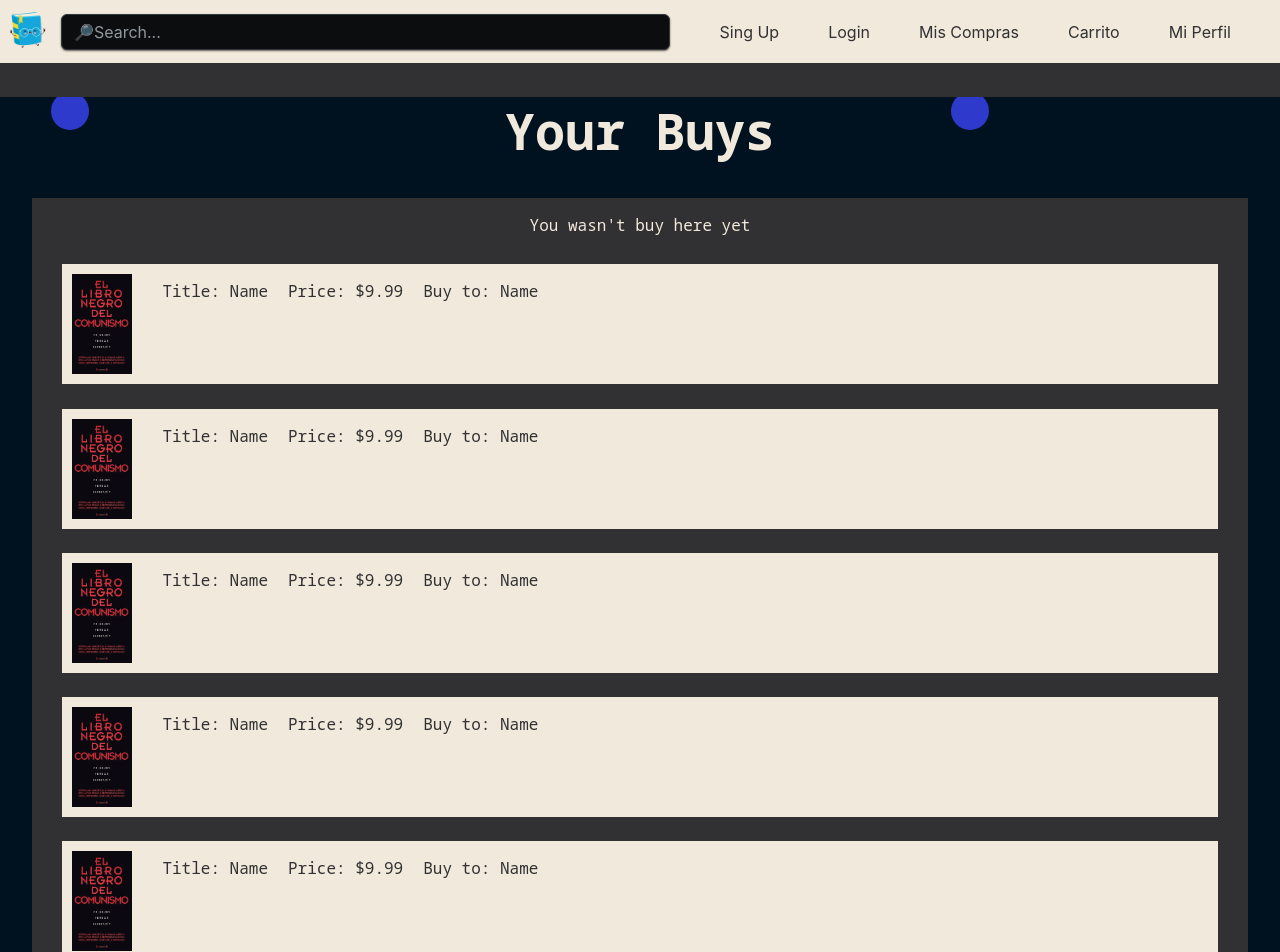
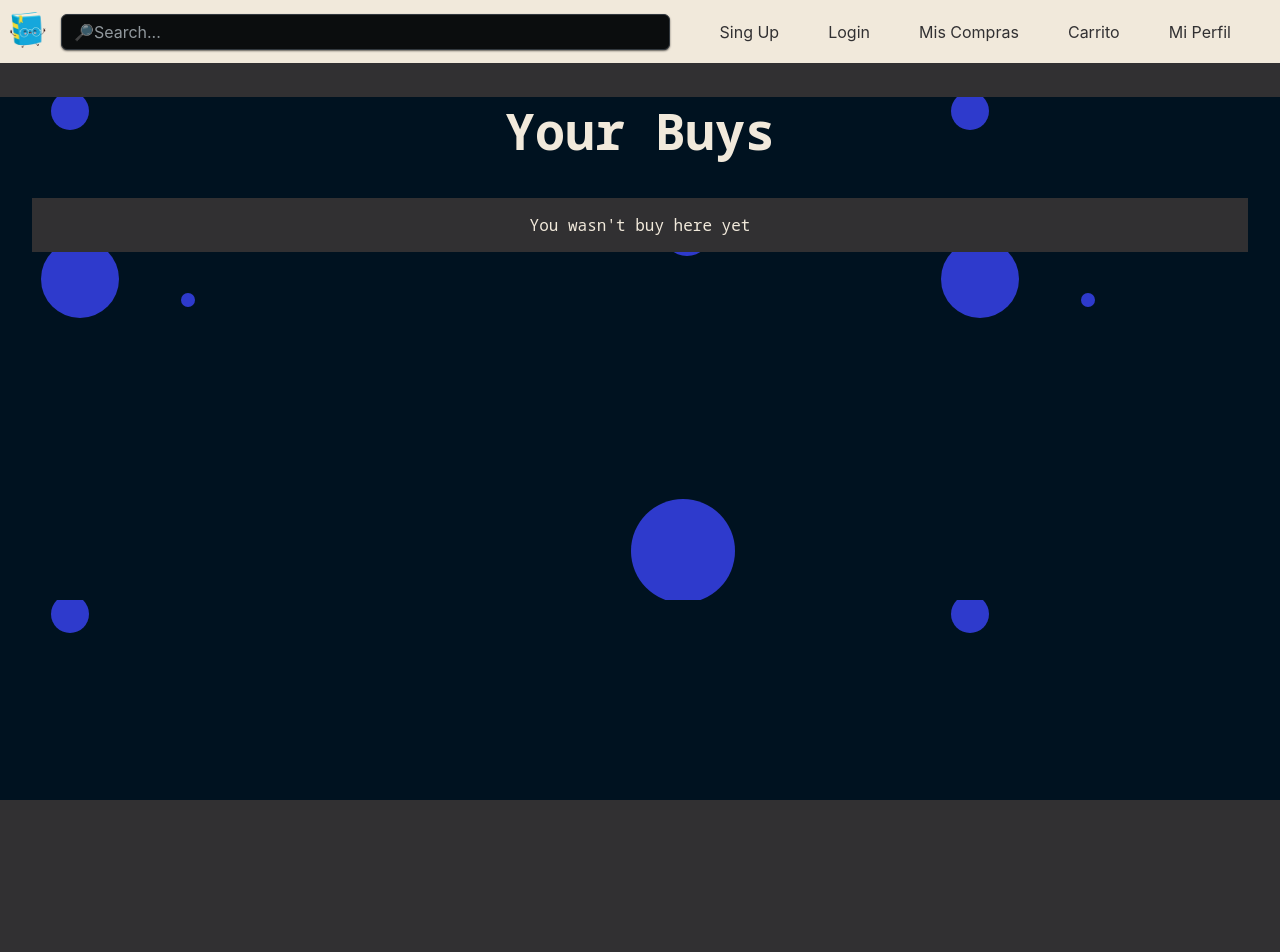
Before and after one commit to RevelioX/online_books, a Next.js app: page /compras in a window 1280 px wide. Shown: the top 952 px of the page. After the commit the page ends 800 px from the top, so only its background shows below. Built offline with nearby package versions, Linux system fonts and the light colour scheme.

Commit message:
purchasedBook separated from compras

```diff
--- /dev/null
+++ b/src/components/purchasedBook.js
@@ -0,0 +1,14 @@
+import style from "../styles/compras.module.css"
+import imgcompra from "../../public/index_nav/communistbook.jpeg"
+import Image from "next/image"
+
+export default function purchasedBook(){
+    return(
+    <div className={style.compra}>
+                        <Image src={imgcompra} className={style.compra_img}/>
+                        <p> Title: Name </p>
+                        <p> Price: $9.99 </p>
+                        <p> Buy to: Name </p>
+    </div>
+    )
+}
--- a/src/pages/compras.js
+++ b/src/pages/compras.js
@@ -1,9 +1,8 @@
-import Head from 'next/head'
-import Image from 'next/image'
 import { Inter } from '@next/font/google'
 import style from "../styles/compras.module.css"
 
 import imgcompra from "../../public/index_nav/communistbook.jpeg"
+import purchasedBook from '@/components/purchasedBook'
 
 export default function Compras(){
     return(
@@ -15,40 +14,7 @@ export default function Compras(){
 
                     <p>You wasn't buy here yet</p>
 
-                    <div className={style.compra}>
-                        <Image src={imgcompra} className={style.compra_img}/>
-                        <p> Title: Name </p>
-                        <p> Price: $9.99 </p>
-                        <p> Buy to: Name </p>
-                    </div>
-
-                    <div className={style.compra}>
-                        <Image src={imgcompra} className={style.compra_img}/>
-                        <p> Title: Name </p>
-                        <p> Price: $9.99 </p>
-                        <p> Buy to: Name </p>
-                    </div>
-
-                    <div className={style.compra}>
-                        <Image src={imgcompra} className={style.compra_img}/>
-                        <p> Title: Name </p>
-                        <p> Price: $9.99 </p>
-                        <p> Buy to: Name </p>
-                    </div>
-
-                    <div className={style.compra}>
-                        <Image src={imgcompra} className={style.compra_img}/>
-                        <p> Title: Name </p>
-                        <p> Price: $9.99 </p>
-                        <p> Buy to: Name </p>
-                    </div>
-
-                    <div className={style.compra}>
-                        <Image src={imgcompra} className={style.compra_img}/>
-                        <p> Title: Name </p>
-                        <p> Price: $9.99 </p>
-                        <p> Buy to: Name </p>
-                    </div>
+                    <purchasedBook/>
 
                 </div>
             </div>
```
